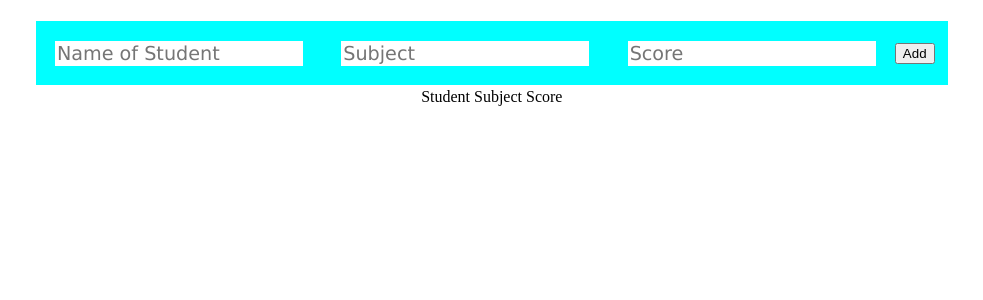
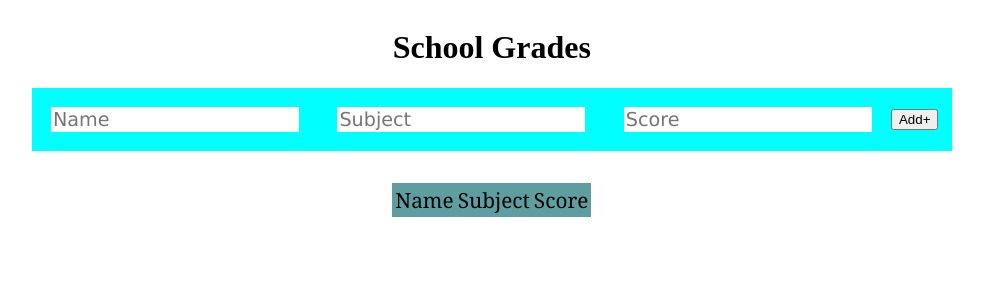
Before and after one commit to Carol21d/School-Grades, a Vue app: page / in a window 1280 px wide. Shown: the top 300 px of the page, without its empty margins (85-1068 px from the left). Built offline with nearby package versions, Linux system fonts and the light colour scheme.

Commit message:
finished proyect

```diff
--- a/src/App.vue
+++ b/src/App.vue
@@ -1,35 +1,9 @@
 <script setup>
-
- import FormStudentsVue from './components/FormStudents.vue';
-// export default {
-//   name: 'App',
-//   component :{
-//     FormStudents
-//   }
-// }
-
-
-
-
-
-
-
-
-
+import FormStudentsVue from "./components/FormStudents.vue";
 </script>
 
-
 <template>
-  <header class="header">
-    <h1></h1>
-  </header>
-
-
   <FormStudentsVue />
-
-
 </template>
 
-<style scoped>
-
-</style>
+<style scoped></style>
--- a/src/components/FormStudents.vue
+++ b/src/components/FormStudents.vue
@@ -2,28 +2,27 @@
 import { ref } from "vue";
 
 let students = ref([]);
-
 let studentAdded = ref({
-  name: '',
-  subject: '',
-  score:'',
+  name: "",
+  subject: "",
+  score: "",
 });
 
-function addStudent() {
-
-students.value.push(studentAdded.value);
-  studentAdded.value = { name: '', subject: '', score:  ''};
+function AddStudent() {
+  students.value.push(studentAdded.value);
+  studentAdded.value = { name: "", subject: "", score: "" };
 }
 
 function baremoScore(score) {
   if (score >= 0 && score < 3) {
     return "Muy deficiente";
   }
+
   if (score >= 3 && score < 5) {
     return "Insuficiente";
   }
 
-  if (score >= 5 && score < 6) {
+  if ((score >= 5) & (score < 6)) {
     return "Suficiente";
   }
 
@@ -38,27 +37,21 @@ function baremoScore(score) {
   if (score >= 9 && score <= 10) {
     return "Sobresaliente";
   }
-
-  return "La nota no esta en baremo";
 }
 </script>
 <template>
   <div class="wrapper">
-    <form @submit.prevent="addStudent()" class="wrapper__form">
-      <input
-        type="text"
-        placeholder="Name of Student"
-        v-model="studentAdded.name"
-      />
+    <header><h1>School Grades</h1></header>
+    <form @submit.prevent="AddStudent" class="wrapper__form">
+      <input type="text" placeholder="Name" v-model="studentAdded.name" />
       <input type="text" placeholder="Subject" v-model="studentAdded.subject" />
       <input type="number" placeholder="Score" v-model="studentAdded.score" />
-      <button type="submit">Add</button>
+      <button type="submit">Add+</button>
     </form>
-
     <table class="wrapper__table">
       <thead>
-        <tr>
-          <td>Student</td>
+        <tr class="table__title">
+          <td>Name</td>
           <td>Subject</td>
           <td>Score</td>
         </tr>
@@ -106,5 +99,20 @@ function baremoScore(score) {
       margin-right: 1em;
     }
   }
+
+  .wrapper__table {
+    display: flex;
+    flex-direction: column;
+    background-color: cadetblue;
+    height: auto 0;
+    width: auto 0;
+    margin: 2em;
+
+    .table__title {
+      font-size: 1.3em;
+      font-weight: 500;
+      font-family: Georgia, "Times New Roman", Times, serif;
+    }
+  }
 }
 </style>
```
